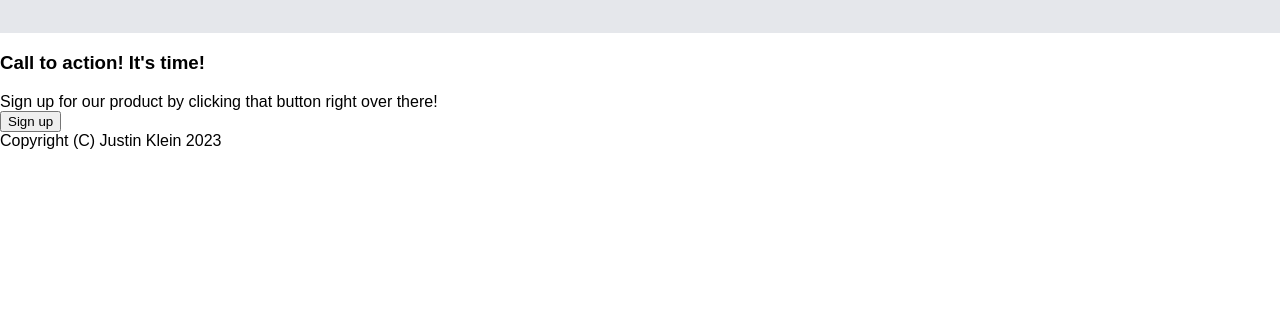
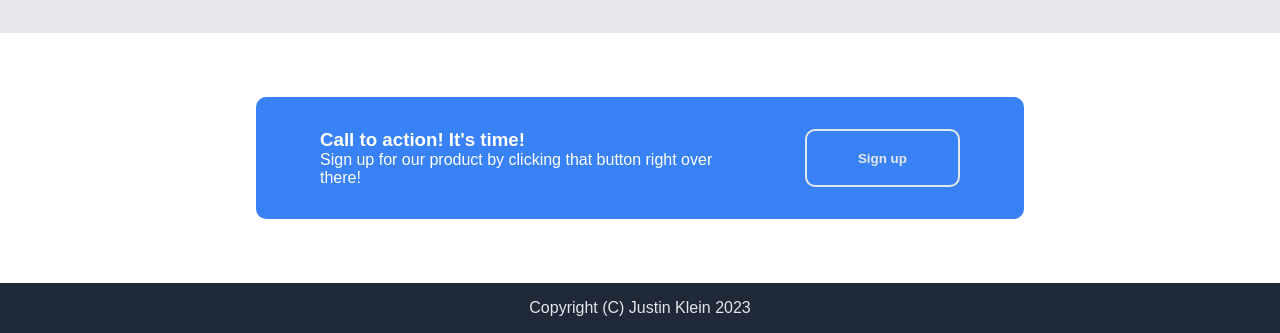
Before and after one commit to optimusklein357/odin-landing-page, a plain HTML site: page index.html in a window 1280 px wide. Shown: the part 665-998 px from the top of the page. Before the commit the page ends 815 px from the top, so only its background shows below. Drawn offline with Linux system fonts and the light colour scheme.

Commit message:
add CSS styles for CTA section and cleanup all CSS

```diff
--- a/styles.css
+++ b/styles.css
@@ -119,3 +119,40 @@ header a {
 }
 
 /* end quote, begin call to action */
+
+.cta {
+    background-color: #3882f6;
+    color: white;
+    margin: 64px 20%;
+    border-radius: 10px;
+    padding: 32px 64px;
+    display: flex;
+    gap: 64px;
+    justify-content: space-between;
+}
+
+.cta h3 {
+    margin: 0;
+}
+
+.cta button {
+    background-color: #3882f6;
+    color: #e5e7eb;
+    border: 2px #e5e7eb solid;
+    border-radius: 10px;
+    padding: 8px 16px;
+    font-weight: bold;
+    display: block;
+    flex-basis: 160px;
+
+}
+
+
+/* end call to action, begin footer */
+
+footer {
+    background-color: #1f2937;
+    color:#e5e7eb;
+    padding: 16px 64px;
+    text-align: center;
+}
```
